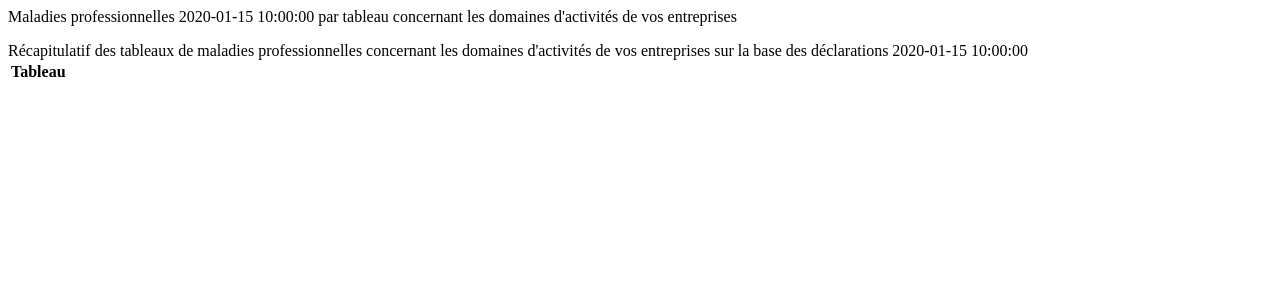
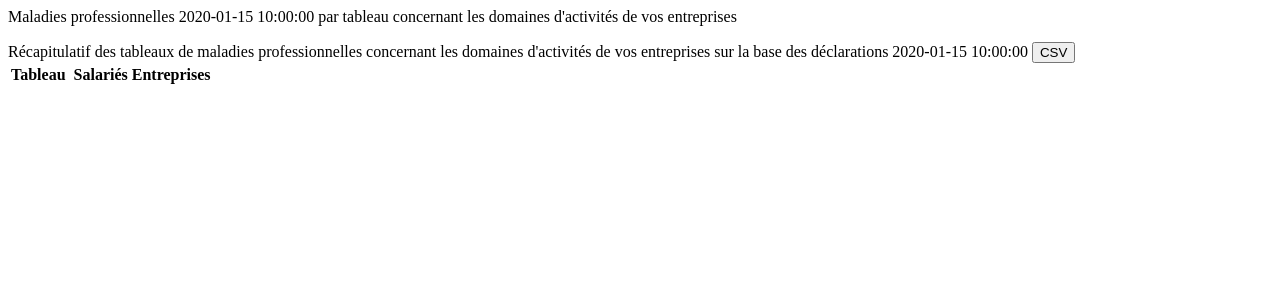
Before and after one commit to MedShake/MedShakeST, a PHP site: template templates/analysercsv/inc-stats-topMP.html.twig in a window 1280 px wide. Shown: the top 300 px of the page. Run offline with PHP 8.4, Linux system fonts and the light colour scheme; the template is opened without the code that fills it: most values are stand-ins (such as "Sample title", 1, 10 or a date in 2020); lists and menus that the app fills with data are empty; some libraries are stand-ins or nearby versions.

Commit message:
Feat: export CSV tableaux Synthèse

```diff
--- a/templates/analysercsv/analysercsv.html.twig
+++ b/templates/analysercsv/analysercsv.html.twig
@@ -66,7 +66,7 @@
             cols = rows[i].querySelectorAll("td, th");
 
             for (var j = 0; j < cols.length; j++)
-            row.push(cols[j].innerText);
+            row.push('"' + cols[j].textContent.replace(/"/g, '""') + '"');
 
             csv.push(row.join(";"));
         }
--- a/templates/analysercsv/inc-stats-topMP.html.twig
+++ b/templates/analysercsv/inc-stats-topMP.html.twig
@@ -42,19 +42,20 @@
         {% for mp, data in page.ameli.MPstats[dernieresDataAmeliAT] %}
             <div class="tab-pane fade {% if loop.index == 1 %}show active{% endif %}" id="top10-{{ mp }}-tab" role="tabpanel" aria-labelledby="top10-{{ mp }}-pill" tabindex="0">
                 <p class="lead"><a class="me-2 link-secondary" title="Voir le tableau sur le site de l'INRS" href="https://www.inrs.fr/publications/bdd/mp/tableau.html?refINRS=RG%20{{ data['tabMP']|replace({'B': '%20BIS', 'T': '%20TER'}) }}" target="_blank"><i class="fa-solid fa-arrow-up-right-from-square"></i></a>Tableau {{ data['tabMP'] }} : {{ data['label'] }}
-
                 </p>
 
-                <table class="table table-sm table-hover">
+                <button class="btn btn-sm btn-secondary btn-sm float-end" style="margin-top: -3em;" onclick="exportTableToCSV('#mp-tab{{ data['tabMP'] }}','mp{{ dernieresDataAmeliAT }}-tab{{ data['tabMP'] }}.csv')"><i class="fa-solid fa-file-export"></i> CSV</button>
+
+                <table id="mp-tab{{ data['tabMP'] }}" class="table table-sm table-hover">
                     <caption class="text-end small">Taux d'incidence = nb de cas dans le secteur x 100 000 / nb de salariés du secteur</caption>
                         <thead>
                             <th>#</th>
                             <th>Cas déclarés</th>
-                            <th><i class="fa-solid fa-user"></i> du secteur</th>
+                            <th><i class="fa-solid fa-user"></i><p class="d-none">Salariés</p> du secteur</th>
                             <th>Taux d'incidence</th>
                             <th>Sous-classes NAF</th>
-                            {% if page.stats.CSV.totalSalaries > 0 %}<th class="text-end"><i class="fa-solid fa-user"></i></th>{% endif %}
-                            <th class="text-end"><i class="fa-solid fa-industry"></i></th>
+                            {% if page.stats.CSV.totalSalaries > 0 %}<th class="text-end"><i class="fa-solid fa-user"></i><p class="d-none">Salariés</p></th>{% endif %}
+                            <th class="text-end"><i class="fa-solid fa-industry"></i><p class="d-none">Entreprises</p></th>
                         </thead>
                         <tbody>
                         {% for k,v in data['NAF'] %}
@@ -77,18 +78,17 @@
 </div>
 
 <div class="card mt-3">
-	<div class="card-header fw-bold">Récapitulatif des tableaux de maladies professionnelles concernant les domaines d'activités de vos entreprises sur la base des déclarations {{ dernieresDataAmeliAT }}</div>
+	<div class="card-header fw-bold">Récapitulatif des tableaux de maladies professionnelles concernant les domaines d'activités de vos entreprises sur la base des déclarations {{ dernieresDataAmeliAT }}
+    <button class="btn btn-sm btn-secondary btn-sm float-end" onclick="exportTableToCSV('#topMP','mp{{ dernieresDataAmeliAT }}.csv')"><i class="fa-solid fa-file-export"></i> CSV</button>
+    </div>
 	<div class="card-body">
-		<table class="table table-sm table-hover">
+		<table id="topMP" class="table table-sm table-hover">
 			<thead>
 				<th colspan="2">Tableau</th>
-				<th class="text-end">
-					<i class="fa-solid fa-user"></i></th>
-				</th>
-				<th class="text-end">
-					<i class="fa-solid fa-industry"></i></th>
-				</th>
-                <th></th>
+				<th class="text-end"><i class="fa-solid fa-user"></i></th>
+				<th class="text-end"><i class="fa-solid fa-industry"></i><p class="d-none">Salariés</p></th>
+                <th><p class="d-none">Entreprises</p></th>
+                {# Hack pour l'export CSV qui ne supporte pas le colspan : les textes en display none sont bien situés #}
 			</thead>
 			<tbody>
 				{% for mp, data in page.ameli.MPstats[dernieresDataAmeliAT] %}
--- a/templates/analysercsv/tab-stats.html.twig
+++ b/templates/analysercsv/tab-stats.html.twig
@@ -38,7 +38,7 @@
 		</li>
 	{% endif %}
 	<li class="nav-item" role="presentation">
-		<button class="nav-link" id="pills-stats-MP-tab" data-bs-toggle="pill" data-bs-target="#pills-stats-MP" type="button" role="tab" aria-controls="pills-stats-MP" aria-selected="false"><i class="fa-solid fa-pills"></i> Maladies profesionnelles</button>
+		<button class="nav-link" id="pills-stats-MP-tab" data-bs-toggle="pill" data-bs-target="#pills-stats-MP" type="button" role="tab" aria-controls="pills-stats-MP" aria-selected="false"><i class="fa-solid fa-pills"></i> Maladies professionnelles</button>
 	</li>
 	<li class="nav-item" role="presentation">
 		<button class="nav-link" id="pills-stats-AT-tab" data-bs-toggle="pill" data-bs-target="#pills-stats-AT" type="button" role="tab" aria-controls="pills-stats-AT" aria-selected="false"><i class="fa-solid fa-person-falling-burst"></i> Accidents du travail</button>
```
Also changed, not shown: templates/analysercsv/inc-stats-topAT.html.twig (+9 -7 lines), templates/analysercsv/inc-stats-topEntreprises.html.twig (+7 -4 lines), templates/analysercsv/inc-stats-topSalaries.html.twig (+7 -4 lines).
